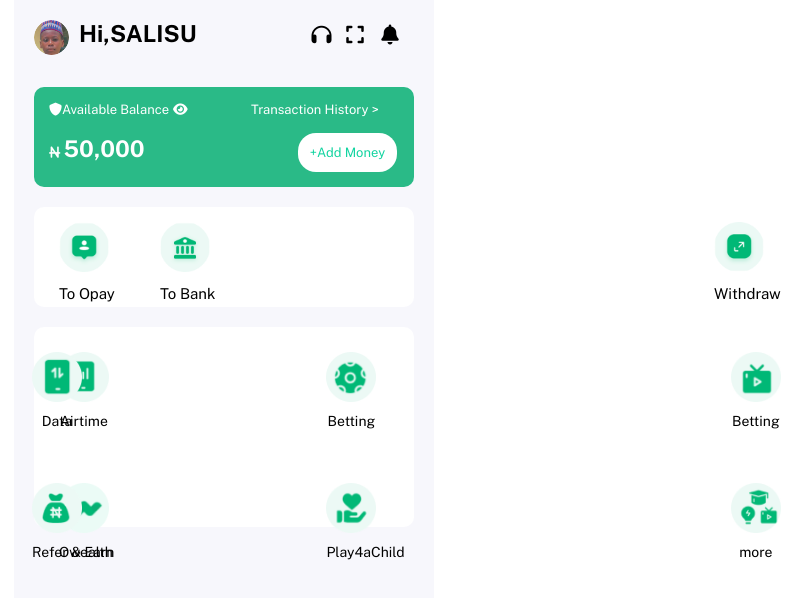
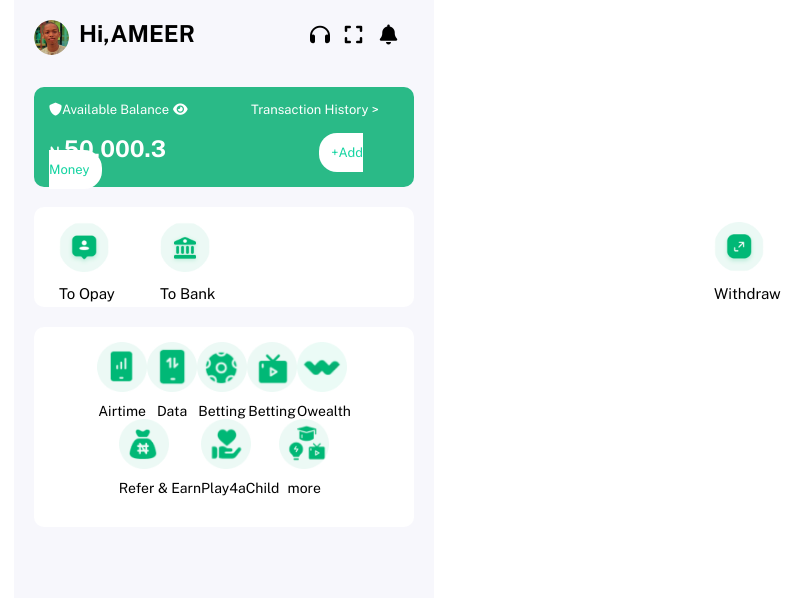
Before and after one commit to Awwal123/opay-landing-page, a plain HTML site: page index.html in a window 1280 px wide. Shown: the whole page, without its empty margins (416-1228 px from the left). Drawn offline with nearby package versions, Linux system fonts and the light colour scheme.

Commit message:
opay-landing-page

```diff
--- a/index.html
+++ b/index.html
@@ -16,8 +16,8 @@
 <body>
     <div class="wrapper">
         <div class="head">
-            <img class="profile" src="salisu.png" alt="">
-            <h3>Hi,SALISU</h3>
+            <img class="profile" src="ameer.png" alt="">
+            <h3>Hi,AMEER</h3>
             <div class="icons">
             <i class="fa-solid fa-headphones"></i>
             <i class="fa-solid fa-expand"></i>
@@ -30,7 +30,7 @@
                 <span class="transaction">Transaction History ></span>
             </div>
             <p class="naira"><i class="fa-solid fa-naira-sign" style="color: #ffff;"></i></p>
-            <h5>50,000</h5>
+            <h5>50,000.3</h5>
             <span class="add">+Add Money</span>
         </div>
         <div class="second-art">
@@ -51,41 +51,43 @@
 
         </div>
         <div class="third-art">
-            <div class="to-opay">
-                    <div class="airtime">
+            <div class="article-two">
+                    <div id="image-container">
                         <img class="airtime" src="airtime.png" alt="">
                         <div class="descs">Airtime</div>
                     </div>
 
-                    <div id="data">
+
+                    <div id="image-container">
                         <img class="data" src="data.png" alt="">
                         <div class="descs">Data</div>
                     </div>
 
-                    <div id="betting">
+
+                    <div id="image-container">
                         <img class="bet" src="bet.png" alt="">
                         <div class="descs">Betting</div>
                     </div>
 
-                    <div id="Tv">
+                    <div id="image-container">
                         <img class="bet" src="tv.png" alt="">
                         <div class="descs">Betting</div>
                     </div>
 
 
-                <div id="wealth">
+                <div id="image-container">
                     <img class="wealth" src="owealth.png" alt="">
                     <div class="descs">Owealth</div>
                 </div>
-                <div id="refer">
+                <div id="image-container">
                     <img class="wealth" src="refer.png" alt="">
                     <div class="descs">Refer & Earn</div>
             </div>
-            <div id="play">
+            <div id="image-container">
                 <img class="play" src="play.png" alt="">
                 <div class="descs">Play4aChild</div>
         </div>
-        <div id="more">
+        <div id="image-container">
             <img class="play" src="more.png" alt="">
             <div class="descs">more</div>
     </div>
--- a/styles.css
+++ b/styles.css
@@ -6,6 +6,11 @@
 body {
     font-family: 'Public Sans', sans-serif;
     font-size: 20px;
+    display: flex; /* new */
+    flex-wrap: wrap;
+    justify-content: center;
+    align-items: center;
+    height: 100vh;
 }
 .wrapper {
     width: 420px;
@@ -126,6 +131,7 @@ h5 {
     font-weight: 200;
     padding: 15px 25px;
     margin-top: 20px;
+
 }
 .airtime {
     width: 50px;
@@ -134,53 +140,26 @@ h5 {
 .data {
     width: 50px;
 }
-#data {
-    position: absolute;
-    left: 35%;
-    /* margin-top: -px; */
-}
+
 .bet {
     width: 50px;
 }
-#betting {
-    position: absolute;
-    left: 58%;
-}
-#Tv {
-    position: absolute;
-    right: 6.5%;
-}
+
 .tv {
     width: 50px;
 }
-#wealth {
-    position: absolute;
-    bottom: 30%;
-}
+
 .wealth {
     width: 50px;
 
 }
-#refer {
-    position: absolute;
-    left: 35%;
-    bottom: 30%;
-}
+
 .refer {
     width: 50px;
 }
-#play {
-    position: absolute;
-    left: 58%;
-    bottom: 30%;
-}
+
 .play {
     width: 50px;
-}
-#more {
-    position: absolute;
-    right: 6.5%;
-    bottom: 30%;
 }
 .more {
     width: 50px;
@@ -191,3 +170,22 @@ h5 {
     text-align: center;
     margin-top: 8px;
 }
+.article-two {
+    display: flex; /*new*/
+            flex-wrap: wrap;
+            justify-content: center;
+            align-items: center;
+            max-width: 800px; /* Adjust as needed */
+            margin: 0 auto;
+}
+.image-container{
+    width: calc(25% - 5px); /* Adjust the width based on your needs, subtracting margin */
+    height: calc(50% - 5px); /* Adjust the height based on your needs, subtracting margin */
+    margin: 5px; /* Adjust the margin based on your needs */
+    text-align: center;
+}
+.image {
+    width: 100%;
+    height: 100%;
+    object-fit: cover; /* Optional: Maintain aspect ratio and cover container */
+  }
```
Also changed, not shown: gpt.html (added, +71 -0 lines), ameer.png (added).
